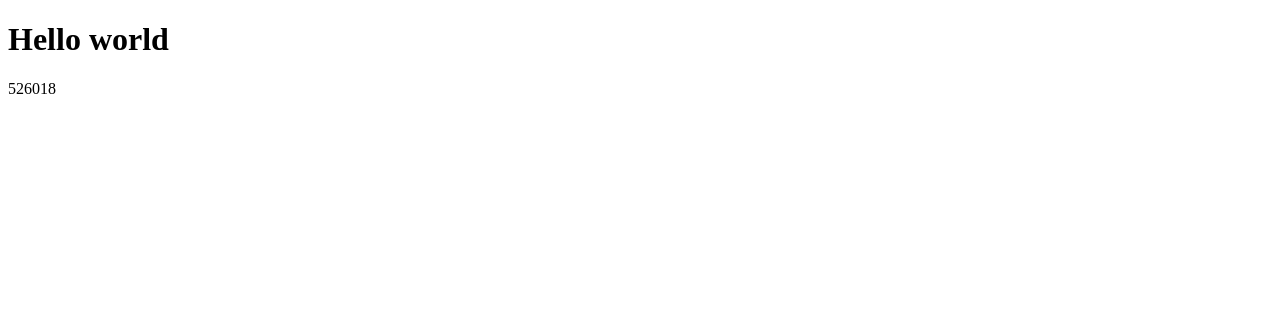
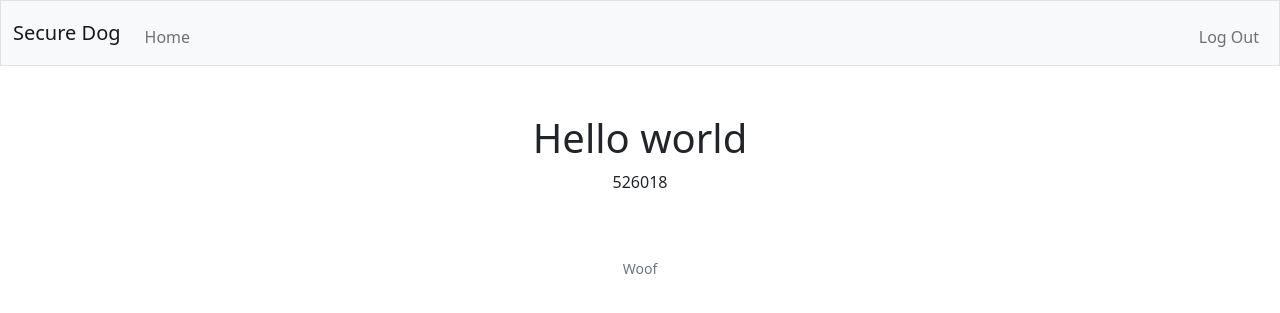
Before and after one commit to panacotar/secure-dog, a Flask app: page / in a window 1280 px wide. Shown: the top 313 px of the page. Run offline with Flask 2, Linux system fonts and the light colour scheme; a user stored in the database is signed in; some libraries are stand-ins or nearby versions.

Commit message:
Add layout to index page

```diff
--- a/templates/index.html
+++ b/templates/index.html
@@ -1,16 +1,10 @@
-<!DOCTYPE html>
+{% extends "layout.html" %}
 
-<html lang="en">
-  <head>
-    <link
-      href="https://fonts.googleapis.com/css2?family=Montserrat:wght@500&display=swap"
-      rel="stylesheet"
-    />
-    <link href="/static/styles.css" rel="stylesheet" />
-    <title>Secure dog</title>
-  </head>
-  <body>
-    <h1>Hello world</h1>
-    <p>{{confirm_code}}</p>
-  </body>
-</html>
+{% block title %}
+    Secure Dog
+{% endblock %}
+
+{% block main %}
+  <h1>Hello world</h1>
+  <p>{{confirm_code}}</p>
+{% endblock %}
--- a/templates/layout.html
+++ b/templates/layout.html
@@ -21,20 +21,16 @@
     </head>
 
     <body>
-
         <nav class="bg-light border navbar navbar-expand-md navbar-light">
             <div class="container-fluid">
-                <a class="navbar-brand" href="/"><span class="blue">C</span><span class="red">$</span><span class="yellow">5</span><span class="green">0</span> <span class="red">Secure Dog</span></a>
+                <a class="navbar-brand" href="/"><span class="red">Secure Dog</span></a>
                 <button aria-controls="navbar" aria-expanded="false" aria-label="Toggle navigation" class="navbar-toggler" data-bs-target="#navbar" data-bs-toggle="collapse" type="button">
                     <span class="navbar-toggler-icon"></span>
                 </button>
                 <div class="collapse navbar-collapse" id="navbar">
                     {% if session["user_id"] %}
                         <ul class="navbar-nav me-auto mt-2">
-                            <li class="nav-item"><a class="nav-link" href="/quote">Quote</a></li>
-                            <li class="nav-item"><a class="nav-link" href="/buy">Buy</a></li>
-                            <li class="nav-item"><a class="nav-link" href="/sell">Sell</a></li>
-                            <li class="nav-item"><a class="nav-link" href="/history">History</a></li>
+                            <li class="nav-item"><a class="nav-link" href="/">Home</a></li>
                         </ul>
                         <ul class="navbar-nav ms-auto mt-2">
                             <li class="nav-item"><a class="nav-link" href="/logout">Log Out</a></li>
```
